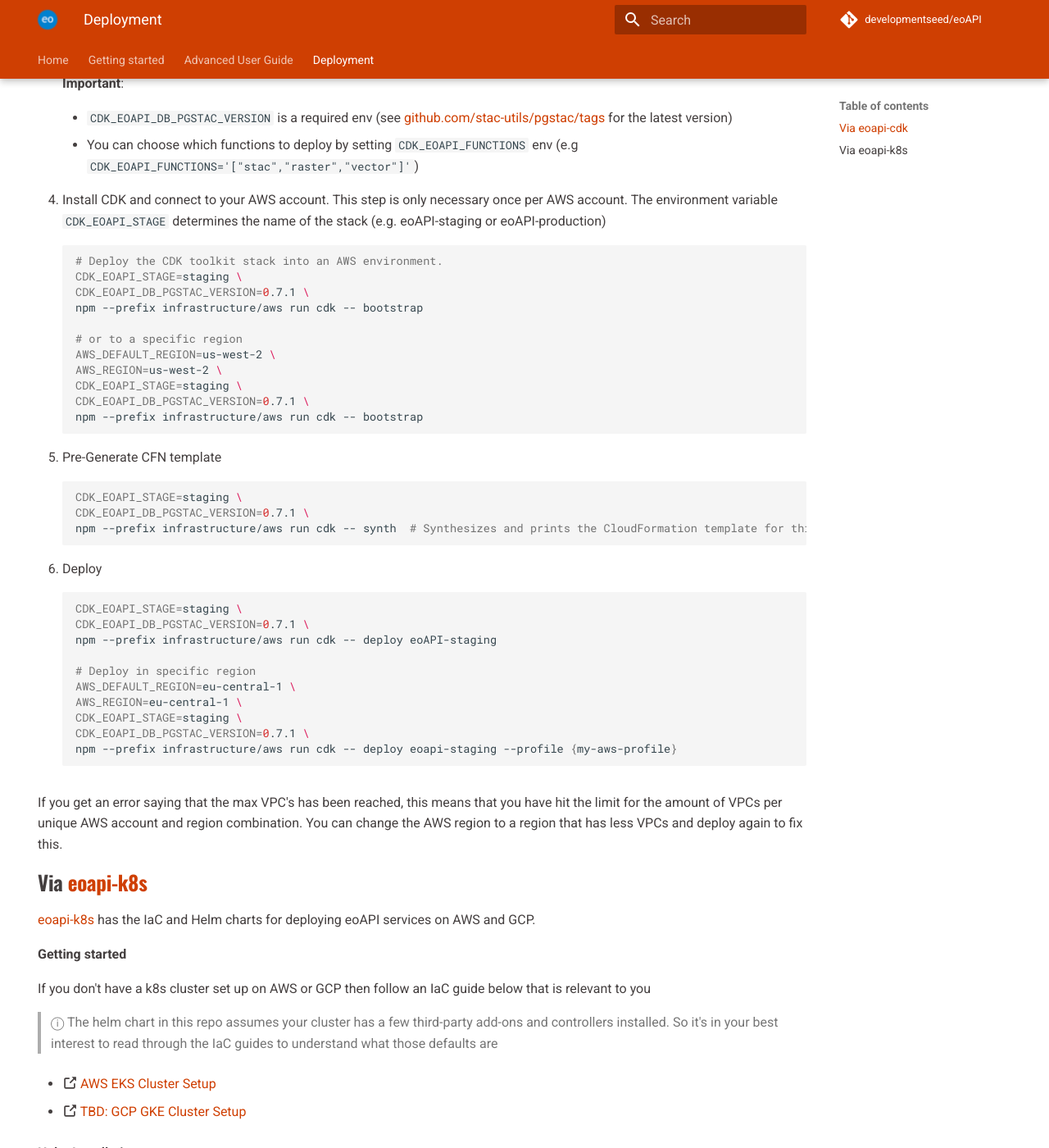
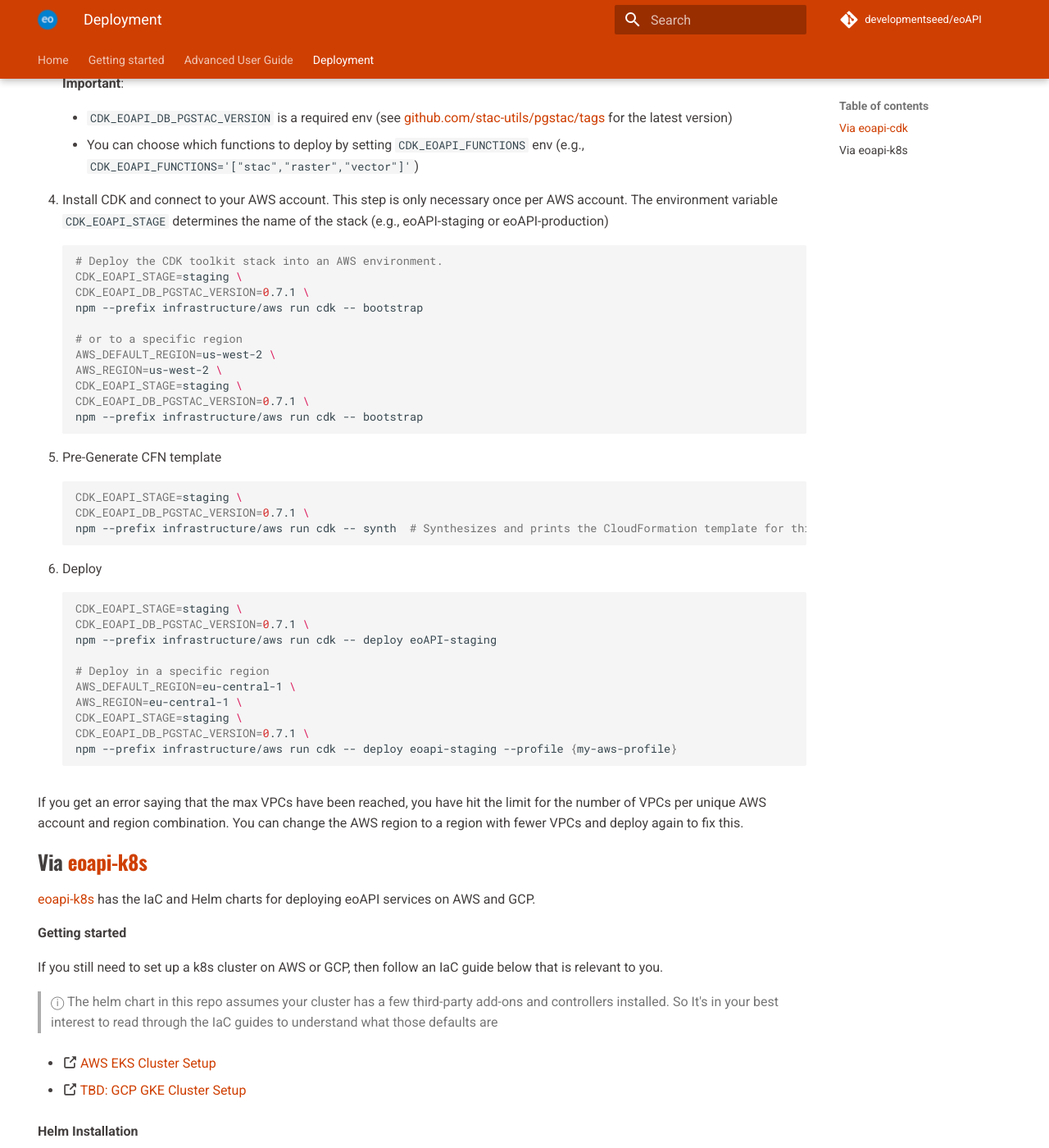
Before and after one commit to developmentseed/eoAPI, an MkDocs documentation site: the page built from docs/src/deployment.md, in a window 1280 px wide and 1400 px high, scrolled down 884 px. Shown: the whole window at 82% size. Built offline with MkDocs 1.6.1 and Material for MkDocs 9.7.7, drawn with Linux system fonts in a browser that asks for light colours; comment, search, counter and statistics services are not loaded; some of the changed text lies outside the part shown.

Commit message:
Review PR and fix a few typos

````diff
--- a/docs/src/deployment.md
+++ b/docs/src/deployment.md
@@ -38,7 +38,7 @@
 
 3. Update settings
 
-    Set environment variable or hard code in `infrastructure/aws/.env` file (e.g `CDK_EOAPI_DB_PGSTAC_VERSION=0.7.1`).
+    Set environment variable or complex code in the `infrastructure/aws/.env` file (e.g., `CDK_EOAPI_DB_PGSTAC_VERSION=0.7.1`).
 
     To modify the size of the burstable database instance, modify `CDK_EOAPI_DB_INSTANCE_SIZE` to one of the values of [`aws_cdk.aws_ec2.InstanceSize`](https://docs.aws.amazon.com/cdk/api/v2/python/aws_cdk.aws_ec2/InstanceSize.html#instancesize).
     The default size is `SMALL`.
@@ -47,11 +47,11 @@
 
       - `CDK_EOAPI_DB_PGSTAC_VERSION` is a required env (see https://github.com/stac-utils/pgstac/tags for the latest version)
 
-      - You can choose which functions to deploy by setting `CDK_EOAPI_FUNCTIONS` env (e.g `CDK_EOAPI_FUNCTIONS='["stac","raster","vector"]'`)
+      - You can choose which functions to deploy by setting `CDK_EOAPI_FUNCTIONS` env (e.g., `CDK_EOAPI_FUNCTIONS='["stac","raster","vector"]'`)
 
 
 4. Install CDK and connect to your AWS account. This step is only necessary once per AWS account. The environment variable `CDK_EOAPI_STAGE` determines the name of the stack
-(e.g. eoAPI-staging or eoAPI-production)
+(e.g., eoAPI-staging or eoAPI-production)
     ```bash
     # Deploy the CDK toolkit stack into an AWS environment.
     CDK_EOAPI_STAGE=staging \
@@ -81,7 +81,7 @@
     CDK_EOAPI_DB_PGSTAC_VERSION=0.7.1 \
     npm --prefix infrastructure/aws run cdk -- deploy eoAPI-staging
 
-    # Deploy in specific region
+    # Deploy in a specific region
     AWS_DEFAULT_REGION=eu-central-1 \
     AWS_REGION=eu-central-1 \
     CDK_EOAPI_STAGE=staging \
@@ -89,7 +89,7 @@
     npm --prefix infrastructure/aws run cdk -- deploy eoapi-staging --profile {my-aws-profile}
     ```
 
-If you get an error saying that the max VPC's has been reached, this means that you have hit the limit for the amount of VPCs per unique AWS account and region combination. You can change the AWS region to a region that has less VPCs and deploy again to fix this.
+If you get an error saying that the max VPCs have been reached, you have hit the limit for the number of VPCs per unique AWS account and region combination. You can change the AWS region to a region with fewer VPCs and deploy again to fix this.
 
 ## Via [eoapi-k8s](https://github.com/developmentseed/eoapi-k8s)
 
@@ -97,10 +97,10 @@
 
 **Getting started**
 
-If you don't have a k8s cluster set up on AWS or GCP then follow an IaC guide below that is relevant to you
+If you still need to set up a k8s cluster on AWS or GCP, then follow an IaC guide below that is relevant to you.
 
 > &#9432; The helm chart in this repo assumes your cluster has a few third-party add-ons and controllers installed. So
-> it's in your best interest to read through the IaC guides to understand what those defaults are
+> It's in your best interest to read through the IaC guides to understand what those defaults are
 
 * :octicons-link-external-16: [AWS EKS Cluster Setup](https://github.com/developmentseed/eoapi-k8s/blob/main/docs/aws-eks.md)
 
@@ -108,7 +108,7 @@
 
 **Helm Installation**
 
-Once you have a k8s cluster set up you can `helm install` eoAPI as follows
+Once you have a k8s cluster set up, you can `helm install` eoAPI as follows
 
 1. `helm install` from this repo's `helm-chart/` folder:
 
@@ -142,7 +142,7 @@
       # add the eoapi helm repo locally
       $ helm repo add eoapi https://devseed.com/eoapi-k8s/
 
-      # list out the eoapi chart versions
+      # List out the eoapi chart versions
       $ helm search repo eoapi
       NAME            CHART VERSION   APP VERSION     DESCRIPTION
       eoapi/eoapi     0.1.1           0.1.0           Create a full Earth Observation API with Metada...
````
Also changed, not shown: other parts of docs/src/deployment.md (+1 -1 lines), docs/src/contributing.md (+2 -3 lines), docs/src/customization.md (+2 -3 lines), docs/src/intro.md (+9 -10 lines), docs/src/services.md (+5 -6 lines), README.md.
